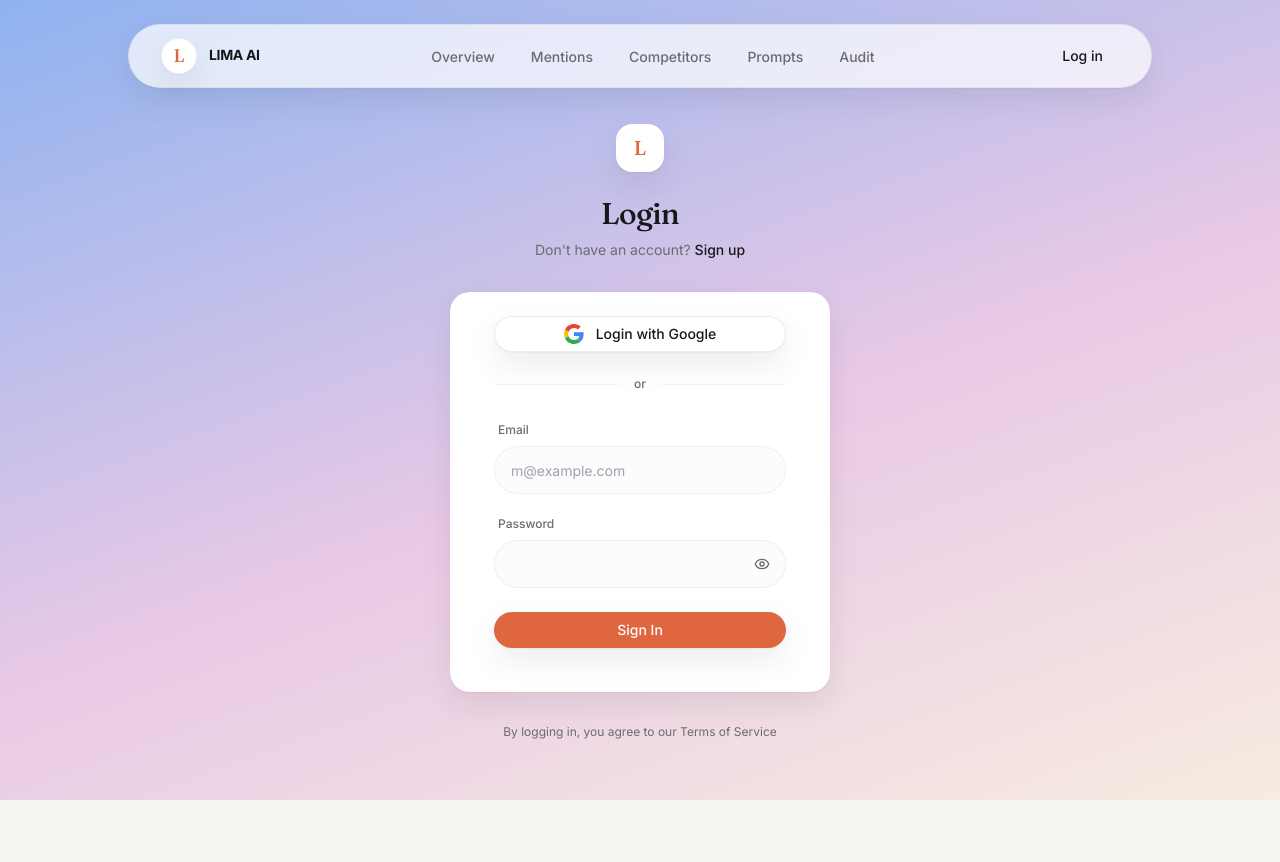
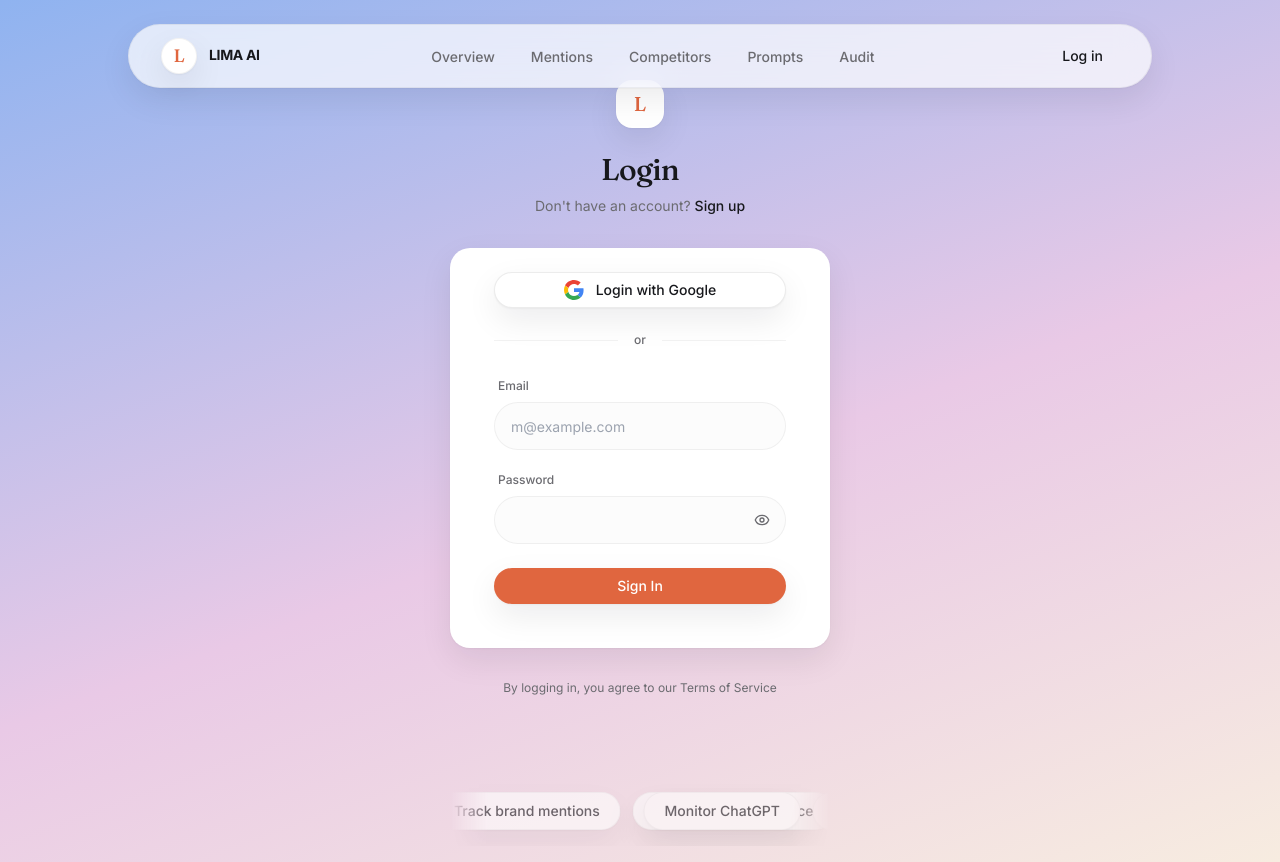
Before and after one commit to jamalics50/lima-ai-clone, a Next.js app: page /login in a window 1280 px wide. Before the commit the page ends 800 px from the top, so only its background shows below. Built offline with nearby package versions, Linux system fonts and the light colour scheme; no server answers.

Commit message:
feat: implement scroll and motion specs from redesign brief v2 section 6 (smooth scroll, reduced motion, chip row primitive)

```diff
--- a/src/app/(auth)/login/page.tsx
+++ b/src/app/(auth)/login/page.tsx
@@ -2,6 +2,7 @@ import { Button } from '@/components/ui/Button';
 import { Card, CardContent } from '@/components/ui/Card';
 import { FloatingHeader } from '@/app/(app)/FloatingHeader';
 import { PasswordInput } from './PasswordInput';
+import { ChipRow } from '@/components/ui/ChipRow';
 import { createClient } from '@/utils/supabase/server';
 import { redirect } from 'next/navigation';
 
@@ -153,8 +154,23 @@ export default async function LoginPage({
         </Card>
 
         {/* Footer links */}
-        <div className="mt-8 text-center text-xs text-muted-foreground space-y-2 font-sans">
+        <div className="mt-8 text-center text-xs text-muted-foreground space-y-2 font-sans mb-12">
           <p>By logging in, you agree to our Terms of Service</p>
+        </div>
+
+        {/* Feature Carousel (Optional Nice-to-Have from Spec) */}
+        <div className="w-screen max-w-full overflow-hidden mt-8 opacity-60">
+          <ChipRow
+            items={[
+              "Monitor ChatGPT",
+              "Track brand mentions",
+              "Measure Share of Voice",
+              "Analyze Claude 3.5 responses",
+              "Identify sentiment trends",
+              "Google AI Overviews tracking",
+              "Real-time alerts"
+            ]}
+          />
         </div>
       </div>
     </div>
--- a/src/app/globals.css
+++ b/src/app/globals.css
@@ -52,6 +52,10 @@
     border-color: var(--border);
   }
 
+  html {
+    scroll-behavior: smooth;
+  }
+
   body {
     background: var(--bg-page);
     color: var(--foreground);
--- /dev/null
+++ b/src/components/ui/ChipRow.tsx
@@ -0,0 +1,56 @@
+'use client';
+
+import React from 'react';
+import { motion, useReducedMotion } from 'framer-motion';
+
+export interface ChipRowProps {
+  items: React.ReactNode[];
+  speed?: number; // duration of one full loop in seconds
+}
+
+export function ChipRow({ items, speed = 40 }: ChipRowProps) {
+  const prefersReducedMotion = useReducedMotion();
+
+  return (
+    <div
+      className="flex overflow-hidden relative w-full group pointer-events-none"
+      style={{
+        maskImage: 'linear-gradient(to right, transparent, black 10%, black 90%, transparent)',
+        WebkitMaskImage: 'linear-gradient(to right, transparent, black 10%, black 90%, transparent)'
+      }}
+    >
+      <motion.div
+        className="flex whitespace-nowrap gap-3 py-4 pr-3"
+        animate={prefersReducedMotion ? {} : { x: ['0%', '-100%'] }}
+        transition={{
+          repeat: Infinity,
+          ease: 'linear',
+          duration: speed,
+        }}
+      >
+        {items.map((item, i) => (
+          <div key={`chip-a-${i}`} className="inline-flex items-center rounded-full bg-white border border-black/5 px-5 py-2 shadow-sm text-sm font-sans font-medium text-foreground shrink-0 pointer-events-auto hover:-translate-y-0.5 hover:shadow-soft transition-all duration-200">
+            {item}
+          </div>
+        ))}
+      </motion.div>
+      <motion.div
+        className="flex whitespace-nowrap gap-3 py-4 pr-3 absolute top-0"
+        style={{ left: '100%' }}
+        animate={prefersReducedMotion ? {} : { x: ['0%', '-100%'] }}
+        transition={{
+          repeat: Infinity,
+          ease: 'linear',
+          duration: speed,
+        }}
+        aria-hidden="true"
+      >
+        {items.map((item, i) => (
+          <div key={`chip-b-${i}`} className="inline-flex items-center rounded-full bg-white border border-black/5 px-5 py-2 shadow-sm text-sm font-sans font-medium text-foreground shrink-0 pointer-events-auto hover:-translate-y-0.5 hover:shadow-soft transition-all duration-200">
+            {item}
+          </div>
+        ))}
+      </motion.div>
+    </div>
+  );
+}
--- a/src/components/ui/MotionWrapper.tsx
+++ b/src/components/ui/MotionWrapper.tsx
@@ -1,6 +1,6 @@
 'use client';
 
-import { motion } from 'framer-motion';
+import { motion, useReducedMotion } from 'framer-motion';
 import { ReactNode } from 'react';
 
 interface MotionWrapperProps {
@@ -10,9 +10,11 @@ interface MotionWrapperProps {
 }
 
 export function MotionWrapper({ children, delay = 0, className = '' }: MotionWrapperProps) {
+  const prefersReducedMotion = useReducedMotion();
+
   return (
     <motion.div
-      initial={{ opacity: 0, y: 20 }}
+      initial={{ opacity: 0, y: prefersReducedMotion ? 0 : 12 }}
       whileInView={{ opacity: 1, y: 0 }}
       viewport={{ once: true, margin: "-50px" }}
       transition={{
```
